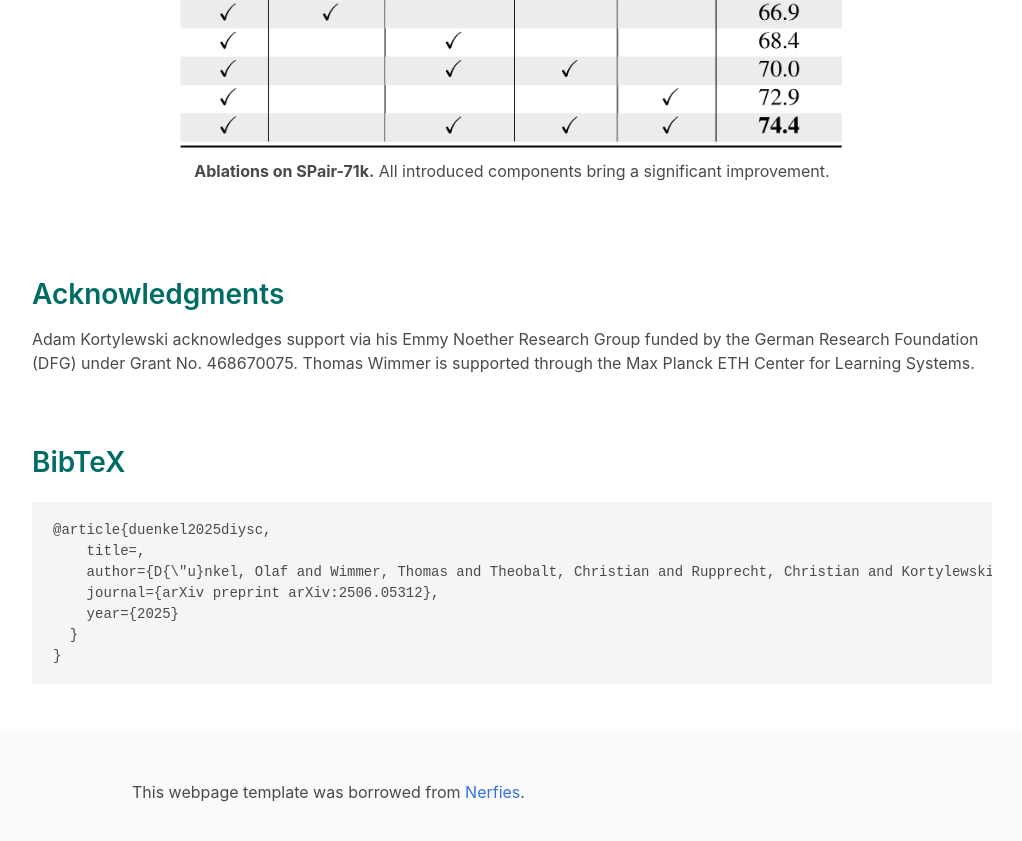
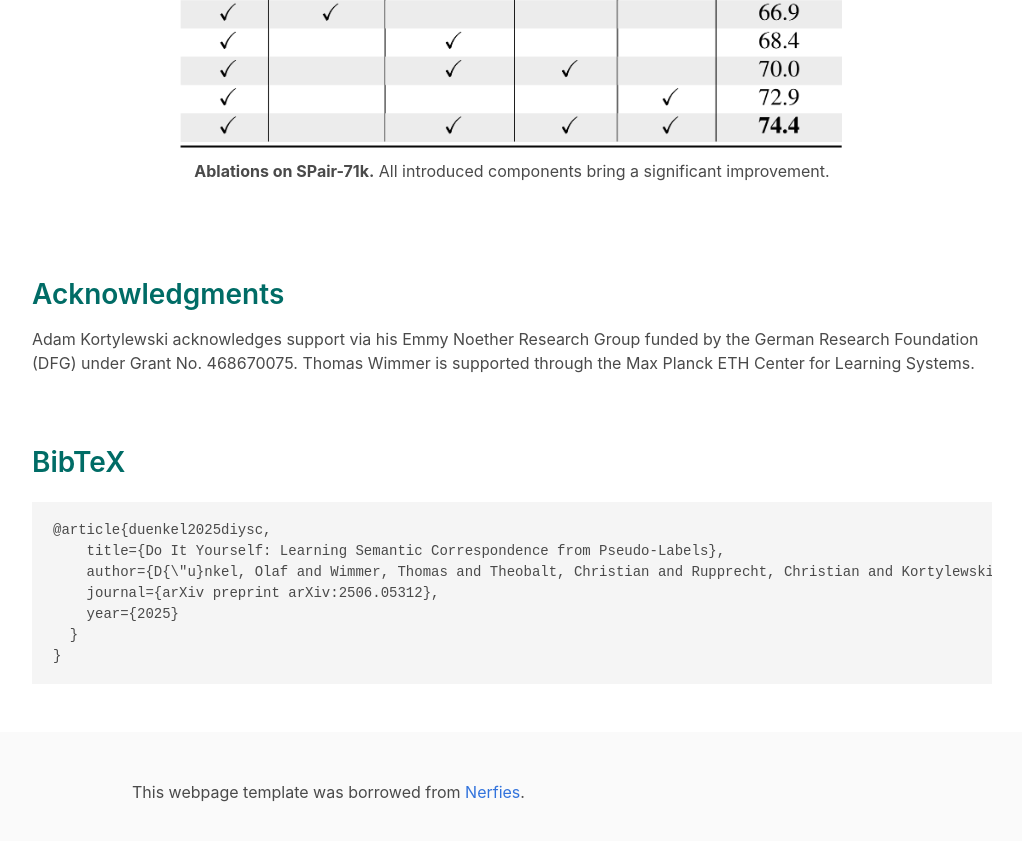
Before and after one commit to GenIntel/genintel.github.io, a Jekyll site: the page built from DIY-SC.md, in a window 1280 px wide and 900 px high, scrolled down 2644 px. Shown: the top 841 px of the window, without its empty margins (128-1150 px from the left). Built offline with Jekyll 4.4.1, drawn with Linux system fonts in a browser that asks for light colours; nearby versions of some CDN libraries; library files that are not in the unit come from our copies; a style sheet for code colours, icons or effects is not loaded.

Commit message:
Update DIY-SC.

```diff
--- a/_layouts/project_diysc.html
+++ b/_layouts/project_diysc.html
@@ -204,7 +204,7 @@
   <div class="container is-max-desktop content">
     <h2 class="title" style="color: #006c66;">BibTeX</h2>
     <pre><code>@article{duenkel2025diysc,
-    title={{Do It Yourself: Learning Semantic Correspondence from Pseudo-Labels}},
+    title={Do It Yourself: Learning Semantic Correspondence from Pseudo-Labels},
     author={D{\"u}nkel, Olaf and Wimmer, Thomas and Theobalt, Christian and Rupprecht, Christian and Kortylewski, Adam},
     journal={arXiv preprint arXiv:2506.05312},
     year={2025}
```
